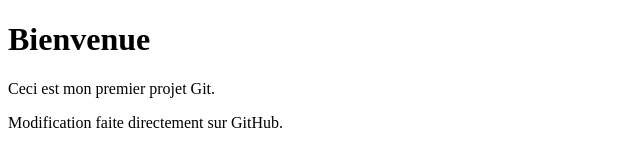
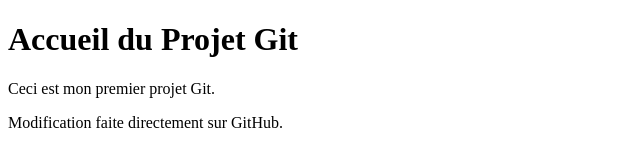
Before and after one commit to LaidiMohammed/tp2-git, a plain HTML site: page index.html in a window 1280 px wide. Shown: the whole page, without its empty margins (0-640 px from the left). Drawn offline with Linux system fonts and the light colour scheme.

Commit message:
Modification du titre sur main

```diff
--- a/index.html
+++ b/index.html
@@ -4,7 +4,7 @@
     <title>Mon premier projet</title>
 </head>
 <body>
-    <h1>Bienvenue</h1>
+    <h1>Accueil du Projet Git</h1>
     <p>Ceci est mon premier projet Git.</p>
     <p>Modification faite directement sur GitHub.</p>
 </body>
```
